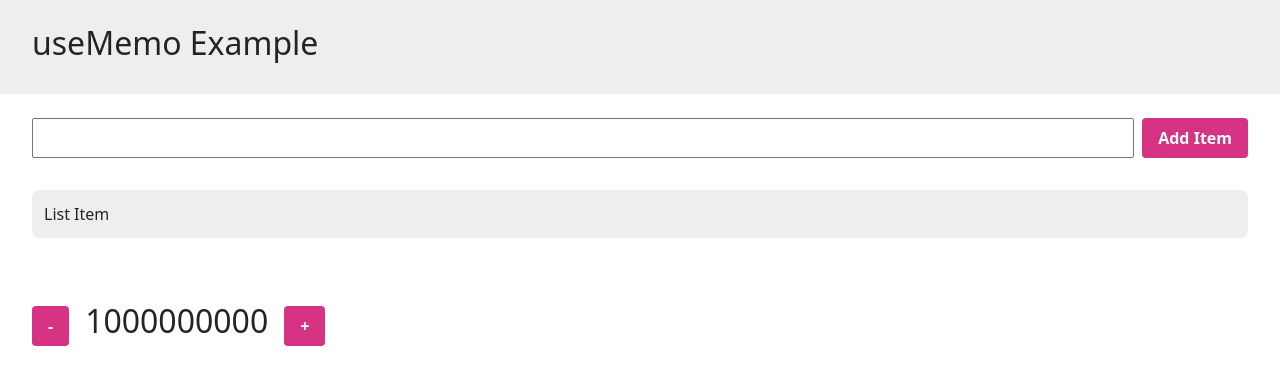
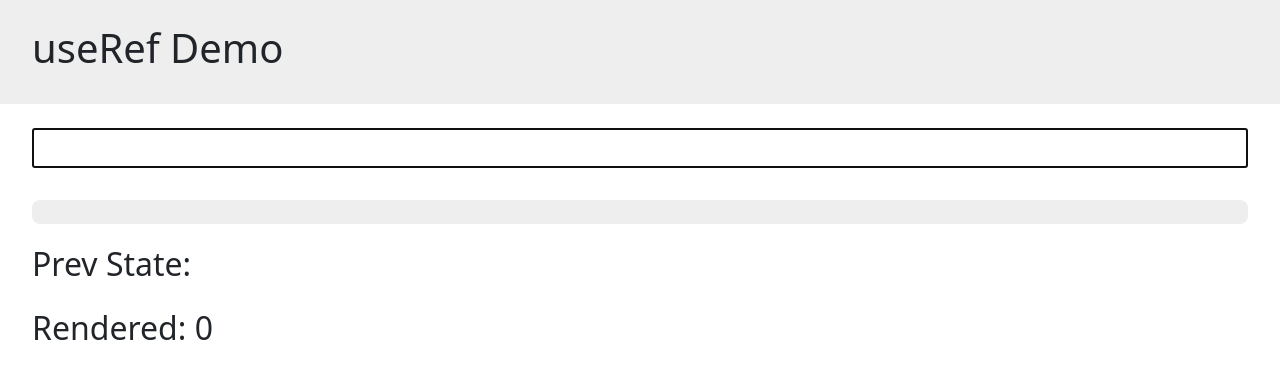
Before and after one commit to manikant-codes/react-course-files-final, a React (Create React App) app: page / in a window 1280 px wide. Shown: the top 384 px of the page. Built offline with nearby package versions, Linux system fonts and the light colour scheme.

Commit message:
taught useRef hook

```diff
--- a/src/Demo.js
+++ b/src/Demo.js
@@ -1,11 +1,12 @@
 import React from "react";
 // import MemoDemo from "./components/demos/memoDemo/MemoDemo";
 import UseMemoDemo from "./components/demos/useMemoDemo/UseMemoDemo";
+import UseRefDemo from "./components/demos/useRefDemo/UseRefDemo";
 
 function Demo() {
   return (
     <div>
-      <UseMemoDemo />
+      <UseRefDemo />
     </div>
   );
 }
--- /dev/null
+++ b/src/components/demos/useRefDemo/UseRefDemo.jsx
@@ -0,0 +1,66 @@
+import React, { useEffect, useRef, useState } from "react";
+
+function UseRefDemo() {
+  const [input, setInput] = useState("");
+  //   const [count, setCount] = useState(0);
+  const countRef = useRef(0);
+  const prevInputRef = useRef("");
+  const inputRef = useRef(null);
+  //   let count = 0;
+
+  function handleInputChange(e) {
+    setInput(e.target.value);
+    // setTimesRendered(timesRendered + 1);
+  }
+
+  useEffect(() => {
+    // setCount(count + 1);
+    countRef.current = countRef.current + 1;
+    prevInputRef.current = input;
+    // document.getElementById("my-input").focus();
+    inputRef.current.focus();
+    // count += 1;
+  }, [input]);
+
+  console.log("rendered");
+  console.log("inputRef", prevInputRef);
+
+  console.log("inputRef", inputRef.current);
+
+  return (
+    <div>
+      <div style={{ padding: "24px 32px", backgroundColor: "#eeeeee" }}>
+        <h1>useRef Demo</h1>
+      </div>
+      <div
+        style={{ display: "flex", padding: "24px 32px 0px 32px", gap: "8px" }}
+      >
+        <input
+          ref={inputRef}
+          type="text"
+          style={{ padding: "6px 16px", flexGrow: 1 }}
+          value={input}
+          onChange={handleInputChange}
+          id="my-input"
+        />
+      </div>
+      <div style={{ padding: "32px" }}>
+        <p
+          style={{
+            fontSize: "2rem",
+            backgroundColor: "#eeeeee",
+            padding: "12px",
+            borderRadius: "8px",
+          }}
+        >
+          {input}
+        </p>
+        {/* <p style={{ fontSize: "2rem" }}>Rendered: {count}</p> */}
+        <p style={{ fontSize: "2rem" }}>Prev State: {prevInputRef.current}</p>
+        <p style={{ fontSize: "2rem" }}>Rendered: {countRef.current}</p>
+      </div>
+    </div>
+  );
+}
+
+export default UseRefDemo;
```
